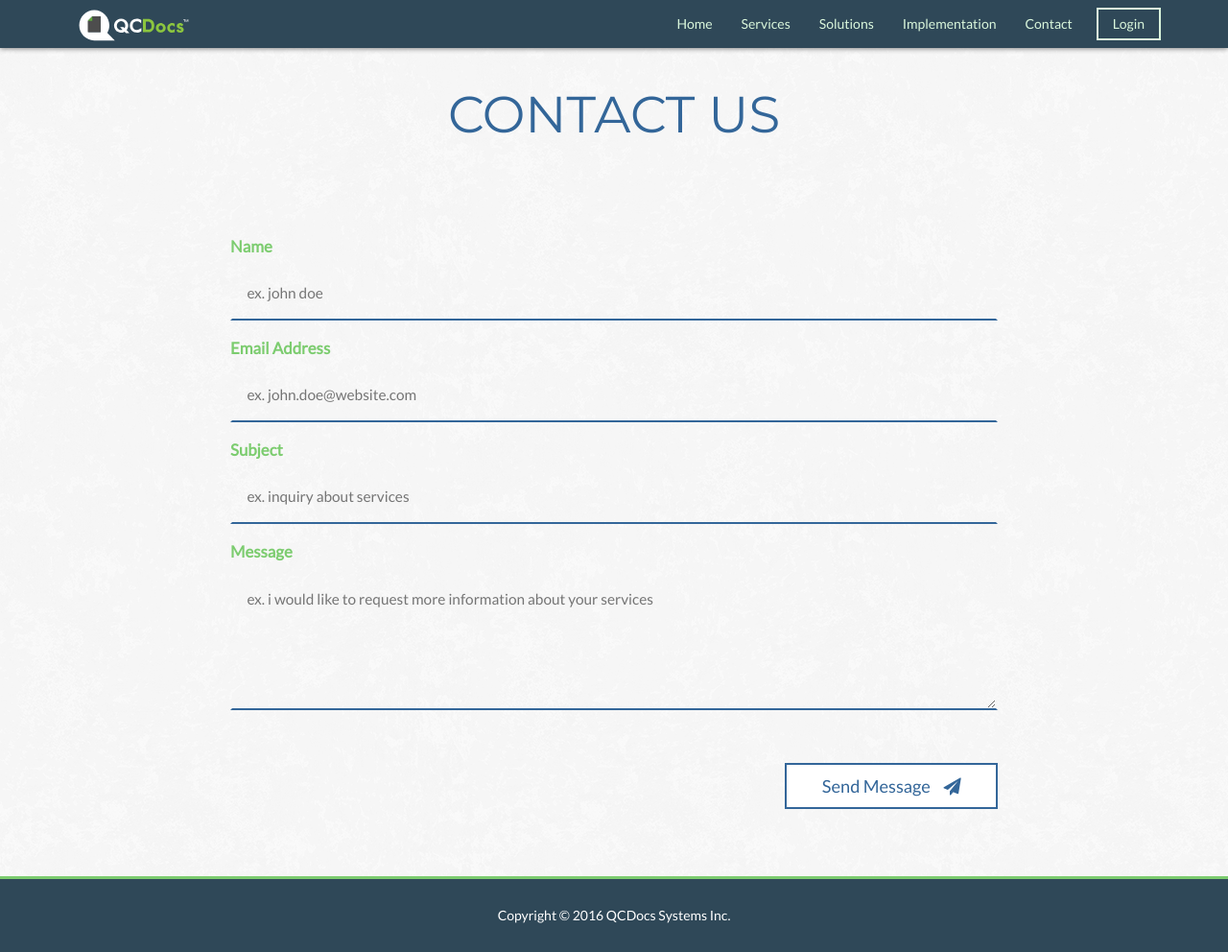
After one commit to diachion/qcdocs, a PHP site: page /contact.php in a window 1280 px wide. The commit adds this page. Shown: the whole page at 96% size. Run offline with PHP 8.4, Linux system fonts and the light colour scheme.

Commit message:
Fixed timeline design and added contact form

```diff
--- /dev/null
+++ b/contact.php
@@ -0,0 +1,37 @@
+<?php
+$pageName = "contact";
+include ("header.php");
+?>
+
+<!-- ==========================================
+        NAVIGATION BAR
+=============================================== -->
+<?php include ("navigation.php") ?>
+
+<!-- ==========================================
+        BODY CONTENT
+=============================================== -->
+<section class="container text-center">
+  <h1>Contact Us</h1>
+</section>
+
+<section class="container">
+
+  <form>
+    <label for="name">Name</label>
+      <input id="name" type="text" name="name" placeholder="ex. john doe" required/>
+    <label for="email">Email Address</label>
+      <input id="email" type="text" name="email" placeholder="ex. john.doe@website.com" required/>
+    <label for="subject">Subject</label>
+      <input id="subject" type="text" name="subject" placeholder="ex. inquiry about services" required/>
+    <label for="message">Message</label>
+      <textarea id="message" rows="5" name="message" placeholder="ex. i would like to request more information about your services" required></textarea>
+    <button id="submit" class="btn btn-primary" type="submit">Send Message <span class="fa fa-paper-plane"></span></button>
+  </form>
+
+</section>
+
+<!-- ==========================================
+        FOOTER
+=============================================== -->
+<?php include ("footer.php") ?>
--- a/css/global.css
+++ b/css/global.css
@@ -196,11 +196,37 @@ h2, h3, h4 {
 /*------------------------------------*\
     Forms
 \*------------------------------------*/
-/*
+form {
+  width: 100%;
+  max-width: 800px;
+  margin: 0 auto; }
+  form label, form input, form textarea {
+    display: block;
+    width: 100%; }
+    form label:focus, form input:focus, form textarea:focus {
+      outline: none; }
+  form label {
+    color: #7CCC6F;
+    font-size: 1.2em;
+    margin-top: 1em;
+    margin-bottom: 0.5em; }
+  form input, form textarea {
+    background: transparent;
+    color: #2F4858;
+    font-size: 1.1em;
+    padding: 1em;
+    border-top: 2px solid transparent;
+    border-right: 2px solid transparent;
+    border-left: 2px solid transparent;
+    border-bottom: 2px solid #336699;
+    transition: all 0.3s linear;
+    -webkit-transition: all 0.3s linear;
+    -moz-transition: all 0.3s linear; }
+    form input:focus, form textarea:focus {
+      border: 2px solid #86BBD8; }
+  form #submit {
+    float: right; }
 
-
-
-*/
 /*------------------------------------*\
     Modals
 \*------------------------------------*/
@@ -301,6 +327,8 @@ section {
       color: #000; }
       .navbar-inverse .navbar-nav > li > a:hover {
         color: #7CCC6F; }
+      .navbar-inverse .navbar-nav > li > a:focus {
+        color: #000; }
 
 /*------------------------------------*\
     HEADER
@@ -372,6 +400,9 @@ header {
 /*------------------------------------*\
     CONTENT
 \*------------------------------------*/
+body {
+  background: url(../imgs/white_wall_hash.png); }
+
 .list {
   padding-left: 30px; }
   .list > li {
@@ -403,7 +434,9 @@ header {
   margin-bottom: 0; }
 
 .col-md-6 {
-  padding: 0 3em; }
+  padding: 0 2em; }
+  .col-md-6 img {
+    width: 100%; }
 
 .timeline {
   position: relative;
@@ -425,10 +458,11 @@ header {
     left: -30px;
     text-align: left;
     padding-left: 60px; }
-    .timeline .timeline-title::before {
+    .timeline .timeline-title .timeline-num {
       position: absolute;
-      content: "";
       display: block;
+      text-align: center;
+      line-height: 100px;
       width: 100px;
       height: 100px;
       background: #2F4858;
@@ -444,8 +478,13 @@ header {
   .timeline .timeline-last .timeline-title {
     background: none; }
     .timeline .timeline-last .timeline-title::before {
+      content: "";
+      position: absolute;
+      display: block;
+      background: #2F4858;
       width: 30px;
       height: 30px;
+      border-radius: 50%;
       left: -20px;
       top: 5px; }
 
--- a/navigation.php
+++ b/navigation.php
@@ -13,8 +13,8 @@
         <li><a href="services.php">Services</a></li>
         <li><a href="solutions.php">Solutions</a></li>
         <li><a href="implementation.php">Implementation</a></li>
-        <li><a href="#">Contact</a></li>
-        <li><a class="login" href="#">Login</a></li>
+        <li><a href="contact.php">Contact</a></li>
+        <li><a class="login" href="https://www.cloudgaap.com/Login" target="new">Login</a></li>
       </ul>
     </div>
   </div> <!-- container -->
--- a/sass/components/_forms.scss
+++ b/sass/components/_forms.scss
@@ -1,8 +1,39 @@
 /*------------------------------------*\
     Forms
 \*------------------------------------*/
-/*
-
-
-
-*/
+form {
+  width: 100%;
+  max-width: 800px;
+  margin: 0 auto;
+  label, input, textarea {
+    display: block;
+    width: 100%;
+    &:focus {
+      outline: none;
+    }
+  }
+  label {
+    color: $darkgreen;
+    font-size: 1.2em;
+    margin-top: 1em;
+    margin-bottom: 0.5em;
+  }
+  input, textarea {
+    background: transparent;
+    color: $darkblue;
+    font-size: 1.1em;
+    padding: 1em;
+    border-top: 2px solid transparent;
+    border-right: 2px solid transparent;
+    border-left: 2px solid transparent;
+    border-bottom: 2px solid $medblue;
+    @include trans(all 0.3s linear);
+    &:focus {
+      //background: #e5f9e6;
+      border: 2px solid $lightblue;
+    }
+  }
+  #submit {
+    float: right;
+  }
+}
--- a/sass/structure/_content.scss
+++ b/sass/structure/_content.scss
@@ -1,6 +1,10 @@
 /*------------------------------------*\
     CONTENT
 \*------------------------------------*/
+body {
+  background: url(../imgs/white_wall_hash.png);
+}
+
 .list {
   padding-left: 30px;
   > li {
@@ -42,7 +46,10 @@
 }
 
 .col-md-6 {
-  padding: 0 3em;
+  padding: 0 2em;
+  img {
+    width: 100%;
+  }
 }
 
 // -------- Timeline --------
@@ -106,10 +113,12 @@
     left: -30px;
     text-align: left;
     padding-left: 60px;
-    &::before {
+    .timeline-num {
       position: absolute;
-      content: "";
+      //content: "";
       display: block;
+      text-align: center;
+      line-height: 100px;
       width: 100px;
       height: 100px;
       background: $darkblue;
@@ -141,8 +150,13 @@
     .timeline-title {
       background: none;
       &::before {
+        content: "";
+        position: absolute;
+        display: block;
+        background: $darkblue;
         width: 30px;
         height: 30px;
+        border-radius: 50%;
         left: -20px;
         top: 5px;
       }
--- a/sass/structure/_navigation.scss
+++ b/sass/structure/_navigation.scss
@@ -69,6 +69,9 @@
         &:hover {
           color: $darkgreen;
         }
+        &:focus {
+          color: #000;
+        }
       } // a
     } // li
   } // .navbar-nav
```
Also changed, not shown: implementation.php (+4 -4 lines), index.php (+11 -11 lines), solutions.php (+15 -5 lines), imgs/placeholder2.png (added), imgs/white_wall_hash.png (added), 1 other file.
